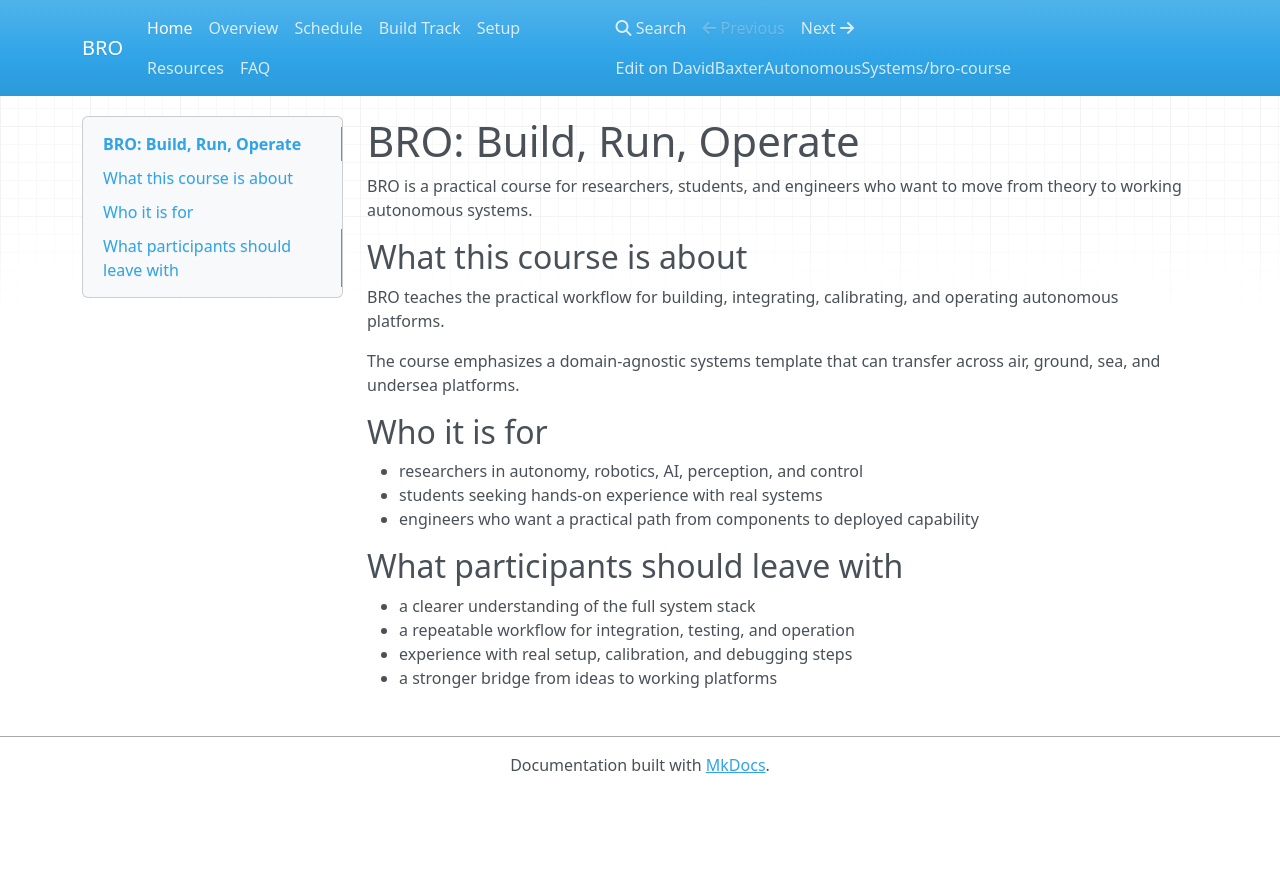
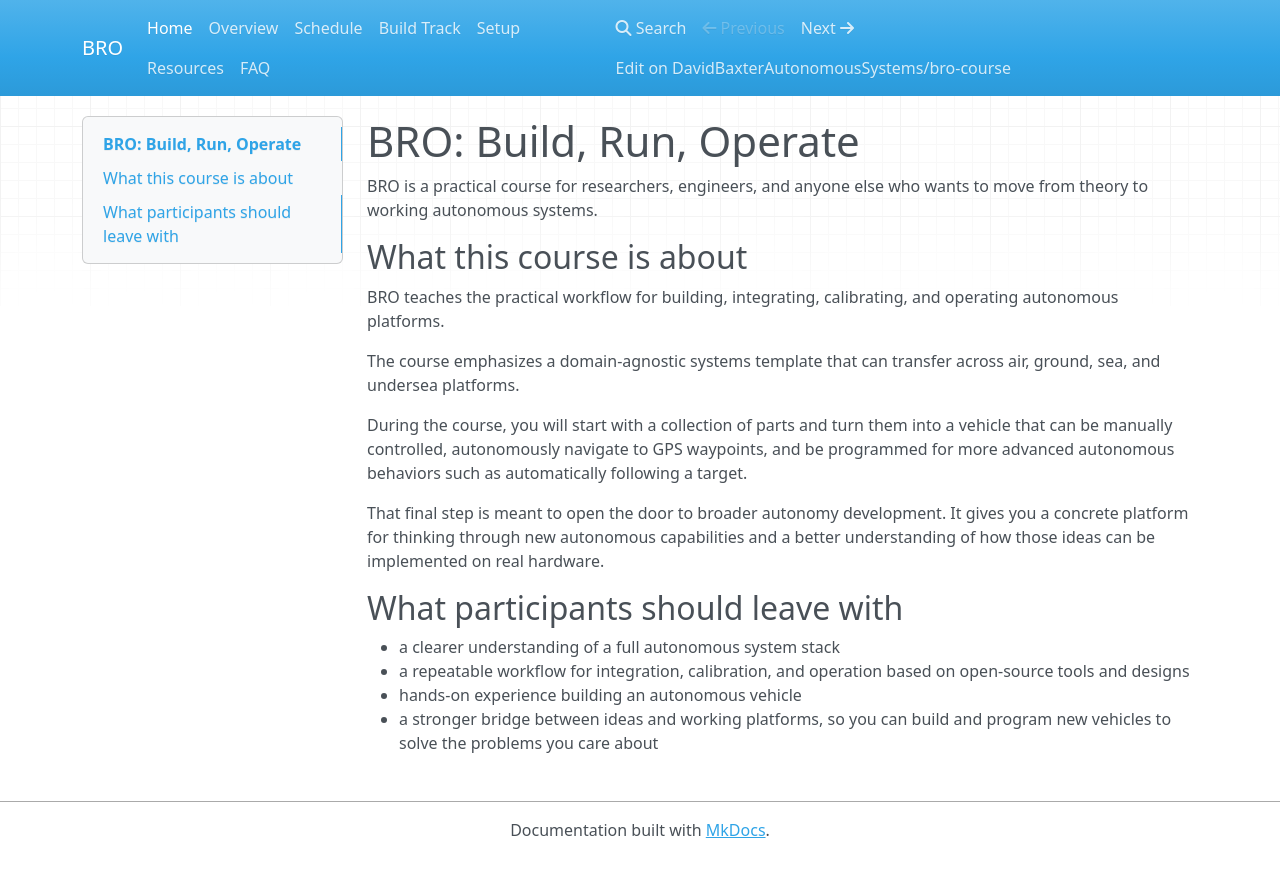
Before and after one commit to DavidBaxterAutonomousSystems/bro-course, an MkDocs documentation site: the page built from docs/index.md, in a window 1280 px wide. Shown: the top 877 px of the page. Built offline with MkDocs 1.6.1, drawn with Linux system fonts in a browser that asks for light colours; nearby versions of some CDN libraries.

Commit message:
docs: refine index and overview course messaging

```diff
--- a/docs/index.md
+++ b/docs/index.md
@@ -1,6 +1,6 @@
 # BRO: Build, Run, Operate
 
-BRO is a practical course for researchers, students, and engineers who want to move from theory to working autonomous systems.
+BRO is a practical course for researchers, engineers, and anyone else who wants to move from theory to working autonomous systems.
 
 ## What this course is about
 
@@ -8,15 +8,19 @@ BRO teaches the practical workflow for building, integrating, calibrating, and o
 
 The course emphasizes a domain-agnostic systems template that can transfer across air, ground, sea, and undersea platforms.
 
-## Who it is for
+During the course, you will start with a collection of parts and turn them into a vehicle that can be manually controlled, autonomously navigate to GPS waypoints, and be programmed for more advanced autonomous behaviors such as automatically following a target.
+
+That final step is meant to open the door to broader autonomy development. It gives you a concrete platform for thinking through new autonomous capabilities and a better understanding of how those ideas can be implemented on real hardware.
+
+<!-- ## Who it is for
 
 - researchers in autonomy, robotics, AI, perception, and control
 - students seeking hands-on experience with real systems
-- engineers who want a practical path from components to deployed capability
+- engineers who want a practical path from components to deployed capability -->
 
 ## What participants should leave with
 
-- a clearer understanding of the full system stack
-- a repeatable workflow for integration, testing, and operation
-- experience with real setup, calibration, and debugging steps
-- a stronger bridge from ideas to working platforms
+- a clearer understanding of a full autonomous system stack
+- a repeatable workflow for integration, calibration, and operation based on open-source tools and designs
+- hands-on experience building an autonomous vehicle
+- a stronger bridge between ideas and working platforms, so you can build and program new vehicles to solve the problems you care about
```
Also changed, not shown: docs/overview.md (+3 -3 lines).
